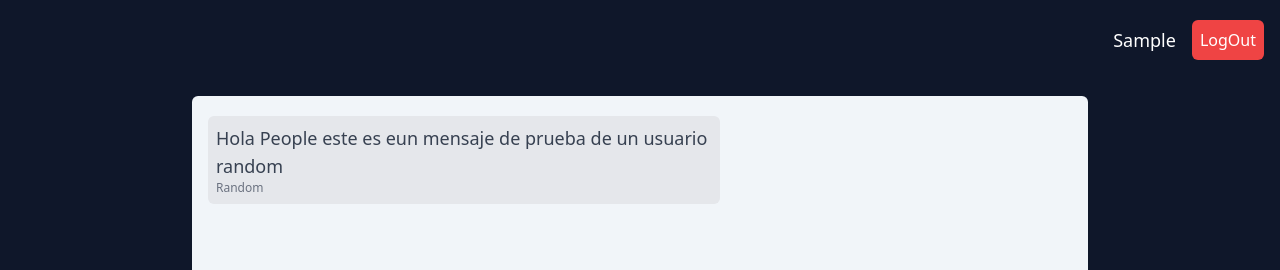
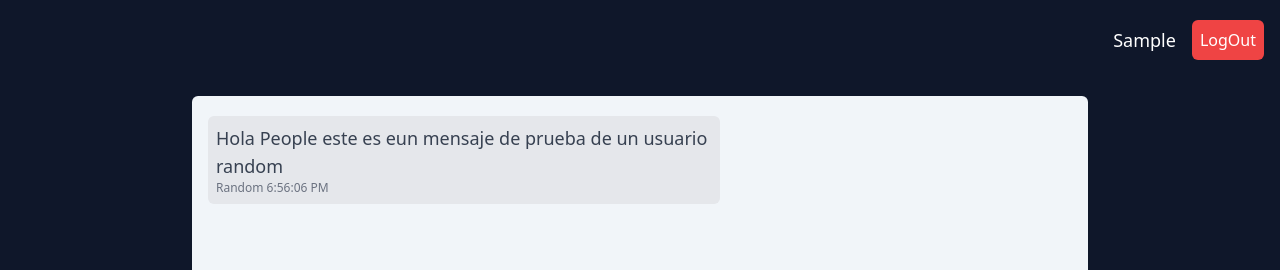
Before and after one commit to Nahuel-circulo/Chat-Front-End, a React (Vite) app: page / in a window 1280 px wide. Both pictures are taken after typing "Sample" into the empty fields and a click on the button "Ingresar". Shown: the top 270 px of the page. Built offline with nearby package versions, Linux system fonts and the light colour scheme.

Commit message:
useMessages hook

```diff
--- a/package.json
+++ b/package.json
@@ -35,5 +35,9 @@
   },
   "eslintConfig": {
     "extends": "./node_modules/standard/eslintrc.json"
+  },
+  "volta": {
+    "node": "18.17.0",
+    "yarn": "1.22.19"
   }
 }
--- /dev/null
+++ b/src/hooks/useMessages.ts
@@ -0,0 +1,32 @@
+import { FormEvent, useContext, useState } from 'react'
+import { IMessage, IUser } from '../interfaces/contextInterfaces'
+import { AppContext } from '../context/App.context'
+
+const useMessages = (initialValue: IMessage[] = []):[user:IUser, messages:IMessage[], handleSubmit:(e:FormEvent<HTMLFormElement>)=>void ] => {
+  const { authState } = useContext(AppContext)
+
+  const { user } = authState
+
+  const [messages, setMessages] = useState<IMessage[]>(
+    initialValue
+  )
+
+  const handleSubmit = (e: FormEvent<HTMLFormElement>) => {
+    e.preventDefault()
+    if (e.currentTarget.message.value.trim() !== '') {
+      setMessages([...messages,
+        {
+          message: e.currentTarget.message.value,
+          user: user as IUser,
+          date: new Date()
+        }
+      ])
+      e.currentTarget.message.value = ''
+    }
+  }
+
+  return [
+    user as IUser, messages, handleSubmit
+  ]
+}
+export default useMessages
--- a/src/interfaces/contextInterfaces.ts
+++ b/src/interfaces/contextInterfaces.ts
@@ -12,3 +12,9 @@ export interface IContextProps{
   signIn: (user: IUser) => void
   logout: () => void
 }
+
+export interface IMessage {
+  message: string,
+  user: IUser,
+  date: Date
+}
--- a/src/pages/Room.tsx
+++ b/src/pages/Room.tsx
@@ -1,44 +1,28 @@
-import { useContext, FormEvent, useState, useRef, useEffect } from 'react'
-import { AppContext } from '../context/App.context'
+import { useRef, useEffect } from 'react'
+
 import { io } from 'socket.io-client'
-import { IUser } from '../interfaces/contextInterfaces'
+import useMessages from '../hooks/useMessages'
 
-interface Message {
-  message: string,
-  user: IUser
-}
 const Room = () => {
   // const socket = io('http://localhost:3000')
 
   const lastElementRef = useRef<HTMLDivElement>(null)
 
-  const { authState } = useContext(AppContext)
-
-  const { user } = authState
-
-  const [messages, setMessages] = useState<Message[]>(
-    [
+  const [user, messages, handleSubmit] = useMessages([
     {
       message: 'Hola People este es eun mensaje de prueba de un usuario random',
       user: {
         username: 'Random',
         id: 'asdasd'
+      },
+      date: new Date()
     }
-      }
-    ]
-  )
+  ])
 
   useEffect(() => {
     lastElementRef.current?.scrollIntoView({ behavior: 'smooth' })
   }, [messages])
 
-  const handleSubmit = (e: FormEvent<HTMLFormElement>) => {
-    e.preventDefault()
-    if (e.currentTarget.message.value.trim() !== '') {
-      setMessages([...messages, { message: e.currentTarget.message.value, user: user as IUser }])
-      e.currentTarget.message.value = ''
-    }
-  }
   return (
     <main className='container grid grid-rows-[1fr_auto] gap-4 p-4 mx-auto '>
       <div className='w-full max-w-4xl max-h-[calc(100vh-230px)] grid auto-rows-min p-4 mx-auto overflow-y-scroll rounded-md bg-slate-100'>
@@ -49,7 +33,7 @@ const Room = () => {
               <p className='text-gray-700 break-words'>
                 {message.message}
               </p>
-              <span className={`${message.user.username === user?.username ? 'text-end' : 'text-start'} text-xs text-gray-500 `}>{message.user.username === user?.username ? 'You' : message.user.username}</span>
+              <span className={`${message.user.username === user?.username ? 'text-end' : 'text-start'} text-xs text-gray-500 `}>{message.user.username === user?.username ? 'You' : message.user.username} {message.date.toLocaleTimeString()}</span>
             </div>))
         }
         <div ref={lastElementRef} className='h-2' />
```
Lines whose indentation alone changed are shown as unchanged.
